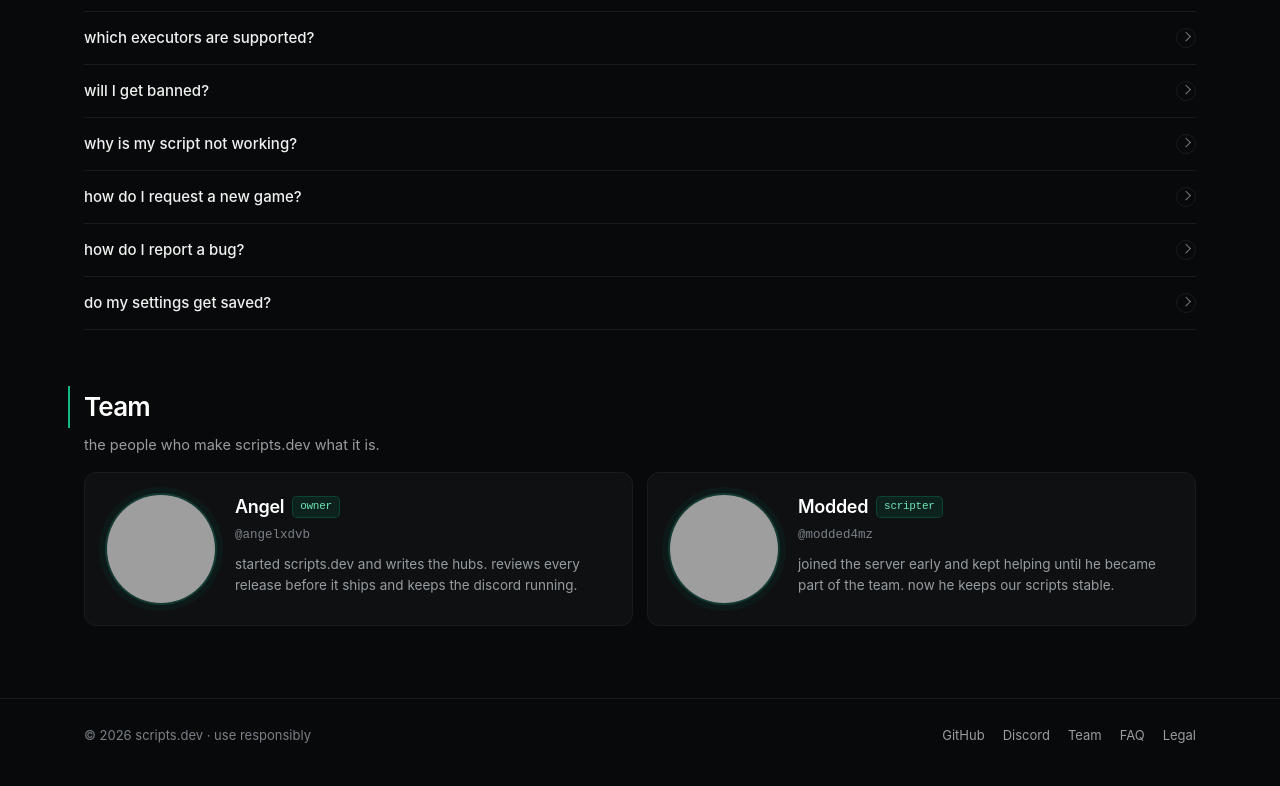
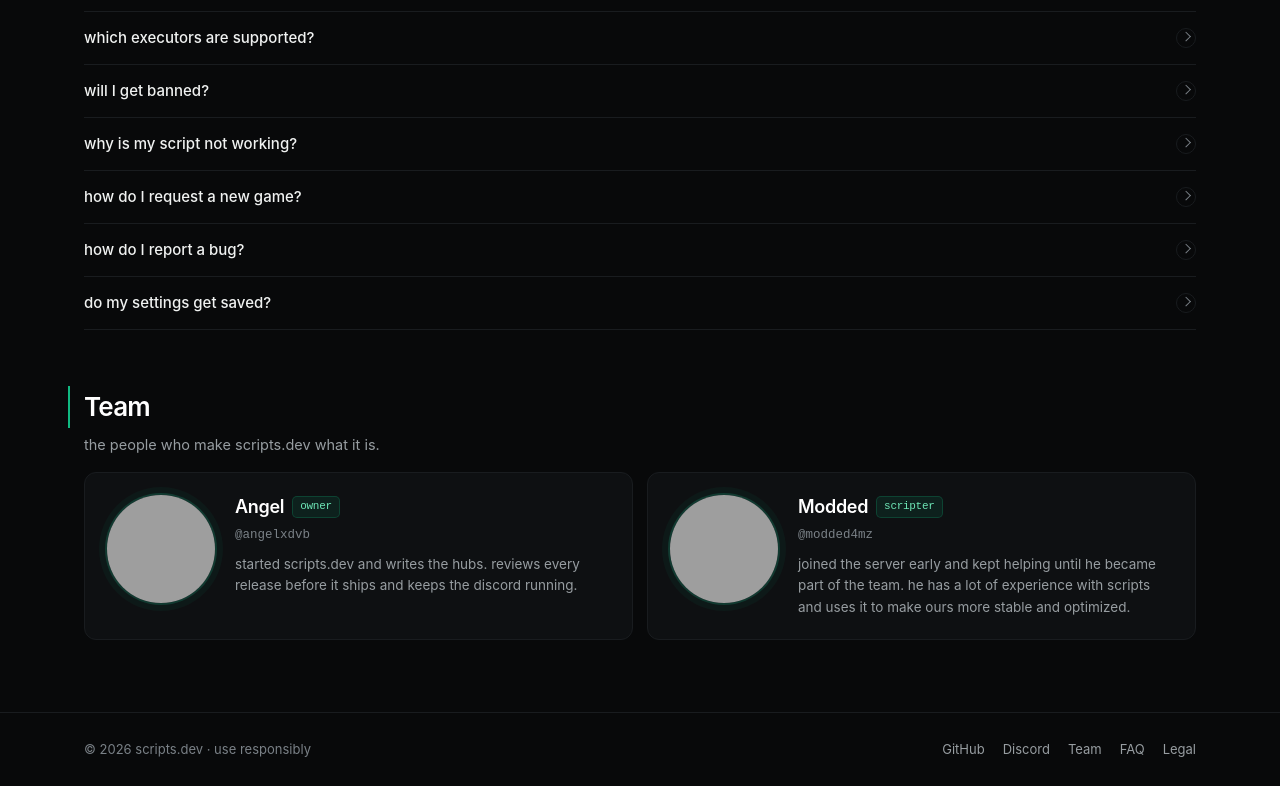
Before and after one commit to akiradv/scriptsroblox, a plain HTML site: page index.html in a window 1280 px wide. Shown: the part 3378-4164 px from the top of the page. Drawn offline with Linux system fonts and the light colour scheme; no server answers; grey boxes are pictures that could not be loaded; a web font is replaced by a local one.

Commit message:
Update index.html

```diff
--- a/index.html
+++ b/index.html
@@ -246,7 +246,7 @@
                         <div class="team-info">
                             <h3 class="team-name">Modded <span class="team-role">scripter</span></h3>
                             <p class="team-username">@modded4mz</p>
-                            <p class="team-bio">joined the server early and kept helping until he became part of the team. now he keeps our scripts stable.</p>
+                            <p class="team-bio">joined the server early and kept helping until he became part of the team. he has a lot of experience with scripts and uses it to make ours more stable and optimized.</p>
                         </div>
                     </article>
                 </div>
```
